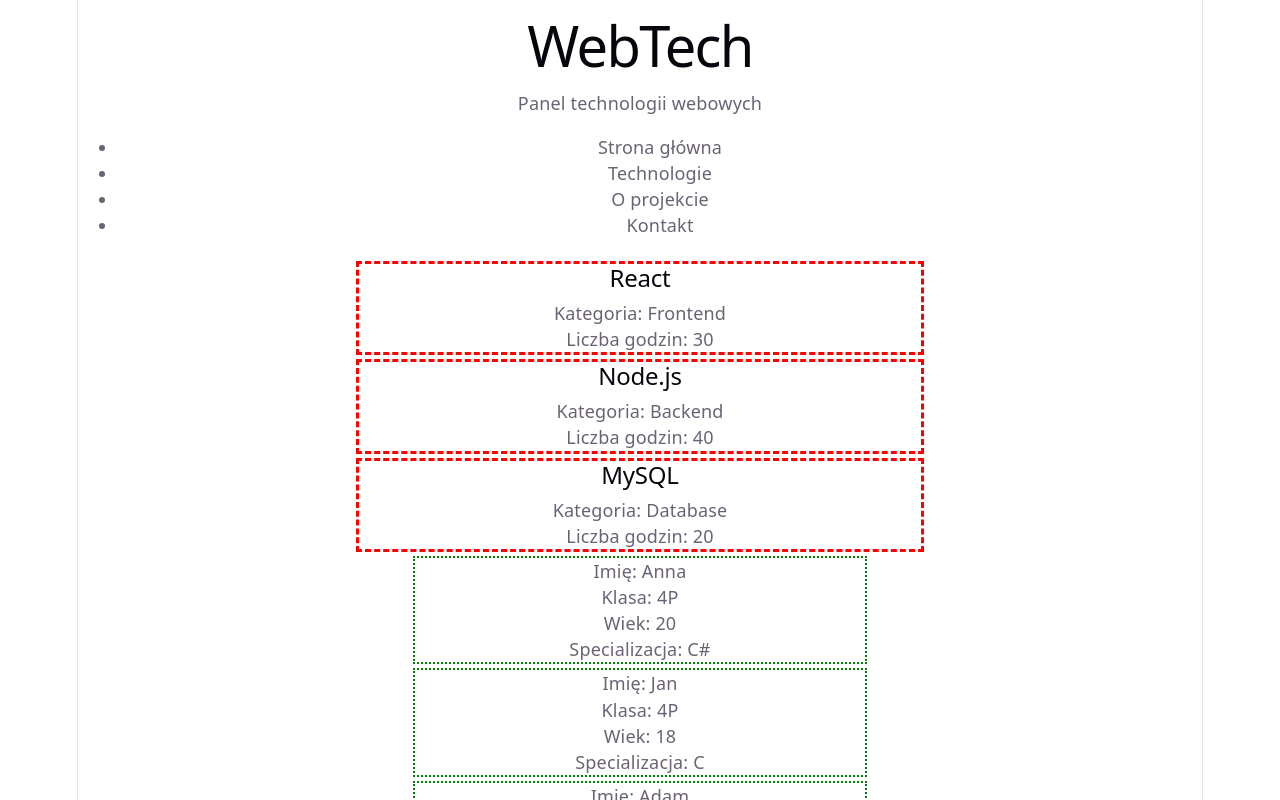
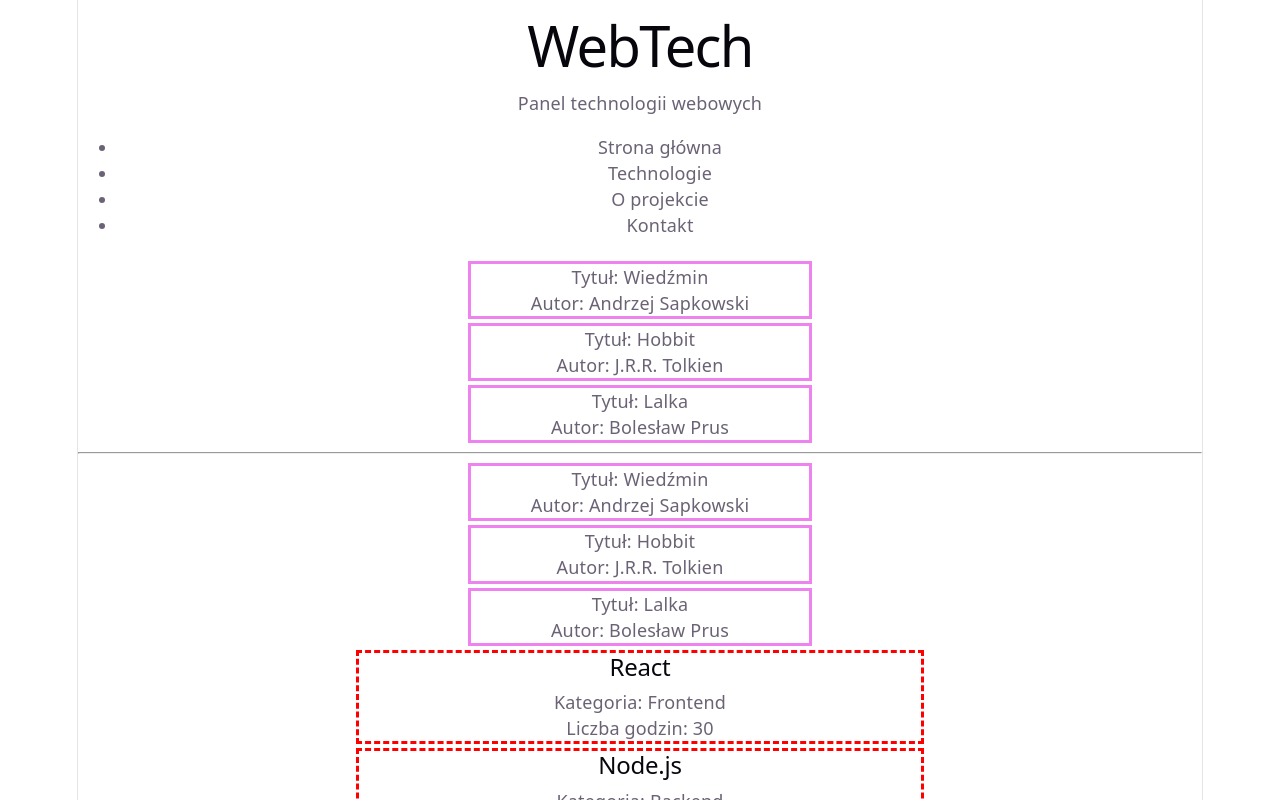
Before and after one commit to BrajanKania/BK_8_WebTech, a React (Vite) app: page / in a window 1280 px wide. Shown: the top 800 px of the page. Built offline with nearby package versions, Linux system fonts and the light colour scheme.

Commit message:
feat: Add book list

```diff
--- a/src/App.css
+++ b/src/App.css
@@ -21,3 +21,9 @@
   width: 40%;
   margin: 4px auto;
 }
+
+.book{
+  width: 30%;
+  margin: 4px auto;
+  border: violet solid 3px;
+}
--- a/src/App.jsx
+++ b/src/App.jsx
@@ -14,6 +14,7 @@
 
 import StudentCard from "./components/StudentCard"
 import CourseCard from './components/CourseCard'
+import Book from './components/Book'
 
 function App() {
   const technologies = [
@@ -44,6 +45,12 @@
     { id: 4, name: "Józef", className: "4P", age: 14, specialization: "HTML"  }
   ];
 
+  const books = [
+    { id: 1, title: "Wiedźmin", author: "Andrzej Sapkowski" },
+    { id: 2, title: "Hobbit", author: "J.R.R. Tolkien" },
+    { id: 3, title: "Lalka", author: "Bolesław Prus" }
+  ];
+
   return (
     <>
       <Header />
@@ -51,6 +58,17 @@
         <Navigation />
 
         <main>
+          {books.map((book) => {
+            return (<Book
+              key={book.id}
+              title={book.title}
+              author={book.author}
+            />
+          )})}
+          <hr />
+
+          {books.map((book) => (<Book key={book.id} title={book.title} author={book.author} />))}
+
           {technologies.map((tech) => (
               <Technology
                 key={tech.id}
--- /dev/null
+++ b/src/components/Book.jsx
@@ -0,0 +1,10 @@
+function Book({title, author}){
+    return (
+        <section className="book">
+            <p>Tytuł: {title}</p>
+            <p>Autor: {author}</p>
+        </section>
+    );
+}
+
+export default Book;
```
